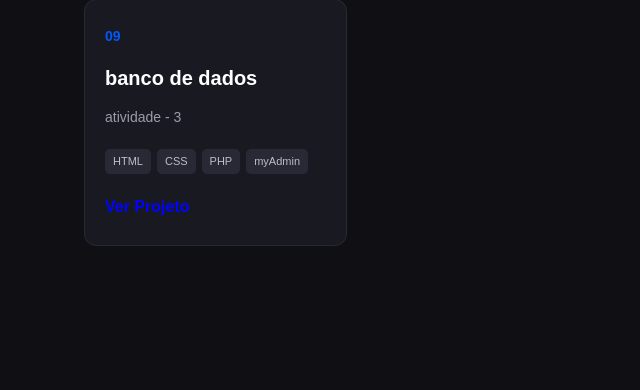
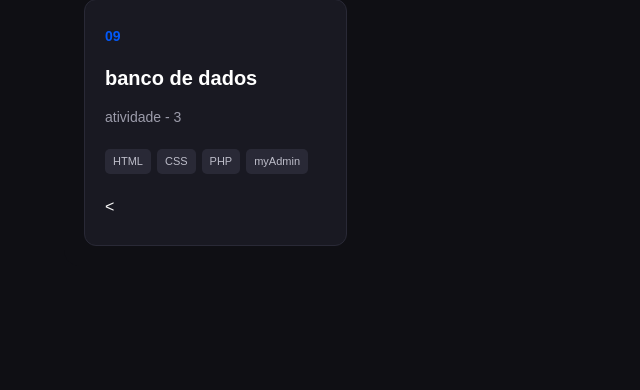
Before and after one commit to EduardoDuartee/EduHTMLCSS, a PHP site: page / in a window 1280 px wide. Shown: the part 2232-2622 px from the top of the page, without its empty margins (0-640 px from the left). Run offline with PHP 8.4, Linux system fonts and the light colour scheme.

Commit message:
Update index.php

```diff
--- a/index.php
+++ b/index.php
@@ -288,7 +288,7 @@ else{
                             <span>myAdmin</span>
                             <!--span>PHP</span-->
                         </div>
-                        <a href="atividade3/banco.php">Ver Projeto</a>
+                        <<a href="atividade3/banco.php"></a>
                     </div><!--fim-->
                 </div>
 
```
